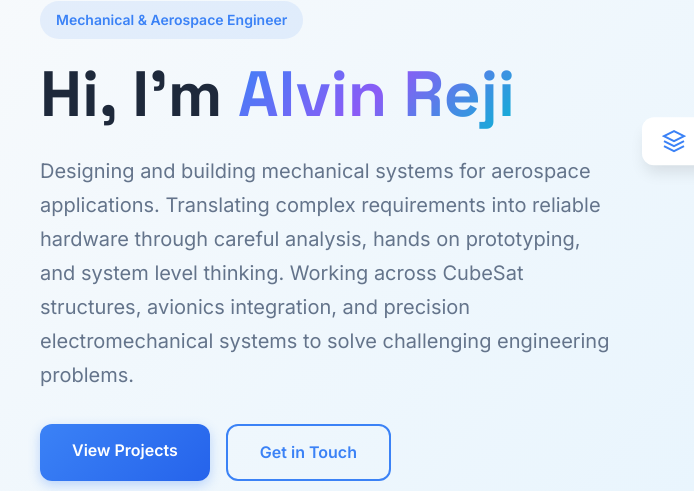
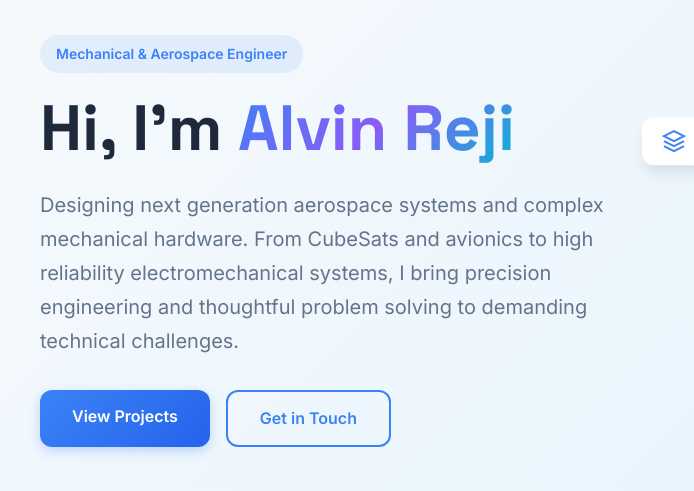
Before and after one commit to AlvinReji/AlvinReji.github.io, a plain HTML site: page index.html in a window 1280 px wide. Shown: the part 119-610 px from the top of the page, 0-694 px from the left. Drawn offline with Linux system fonts and the light colour scheme.

Commit message:
Update index.html

```diff
--- a/index.html
+++ b/index.html
@@ -46,10 +46,9 @@
                     Hi, I'm <span class="gradient-text">Alvin Reji</span>
                 </h1>
                 <p class="hero-description">
-                    Designing and building mechanical systems for aerospace applications. Translating complex requirements
-                    into reliable hardware through careful analysis, hands on prototyping, and system level thinking.
-                    Working across CubeSat structures, avionics integration, and precision electromechanical systems to
-                    solve challenging engineering problems.
+                    Designing next generation aerospace systems and complex mechanical hardware. From CubeSats and avionics
+                    to high reliability electromechanical systems, I bring precision engineering and thoughtful problem solving
+                    to demanding technical challenges.
                 </p>
                 <div class="hero-buttons">
                     <a href="#projects" class="btn btn-primary">View Projects</a>
```
